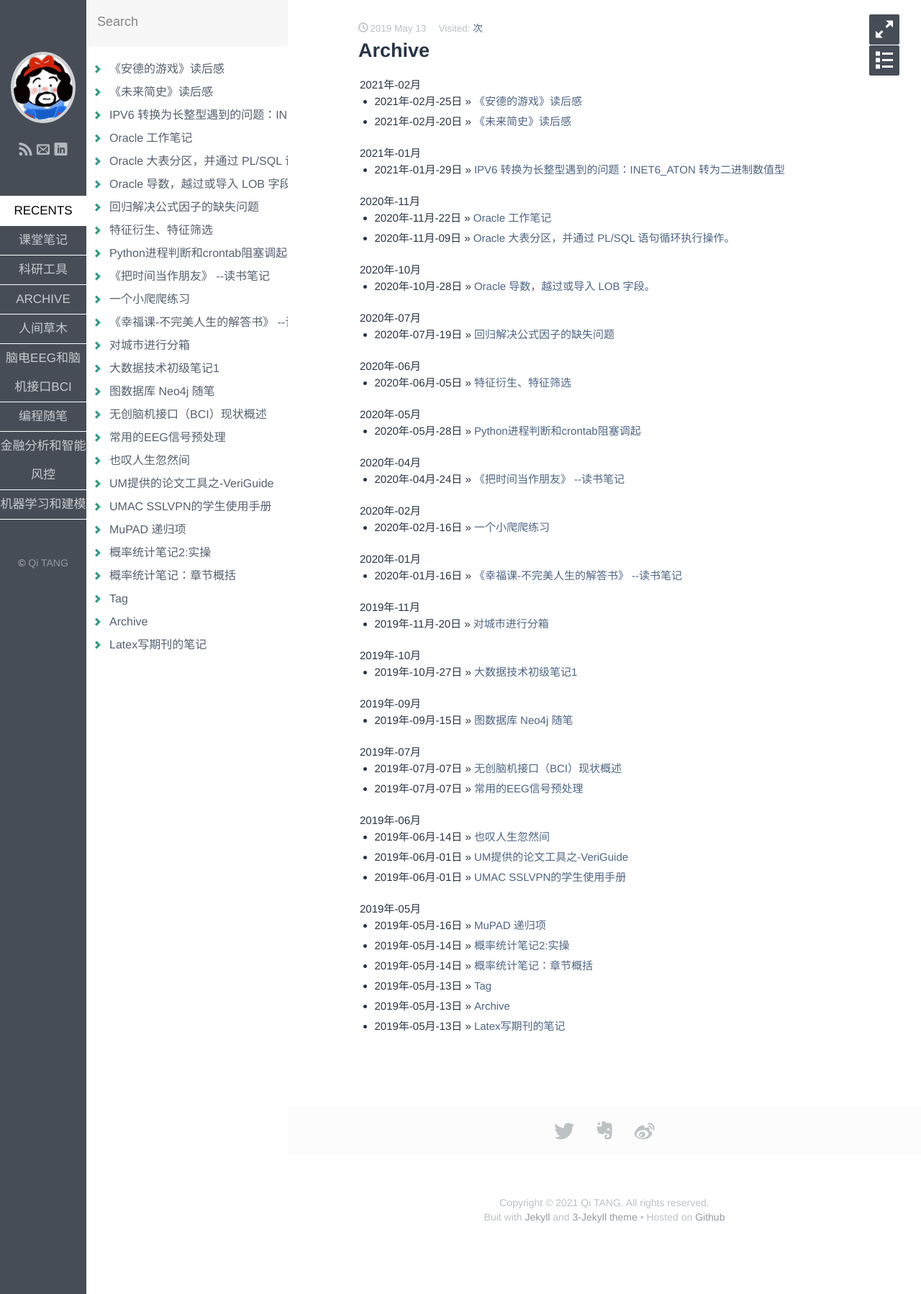
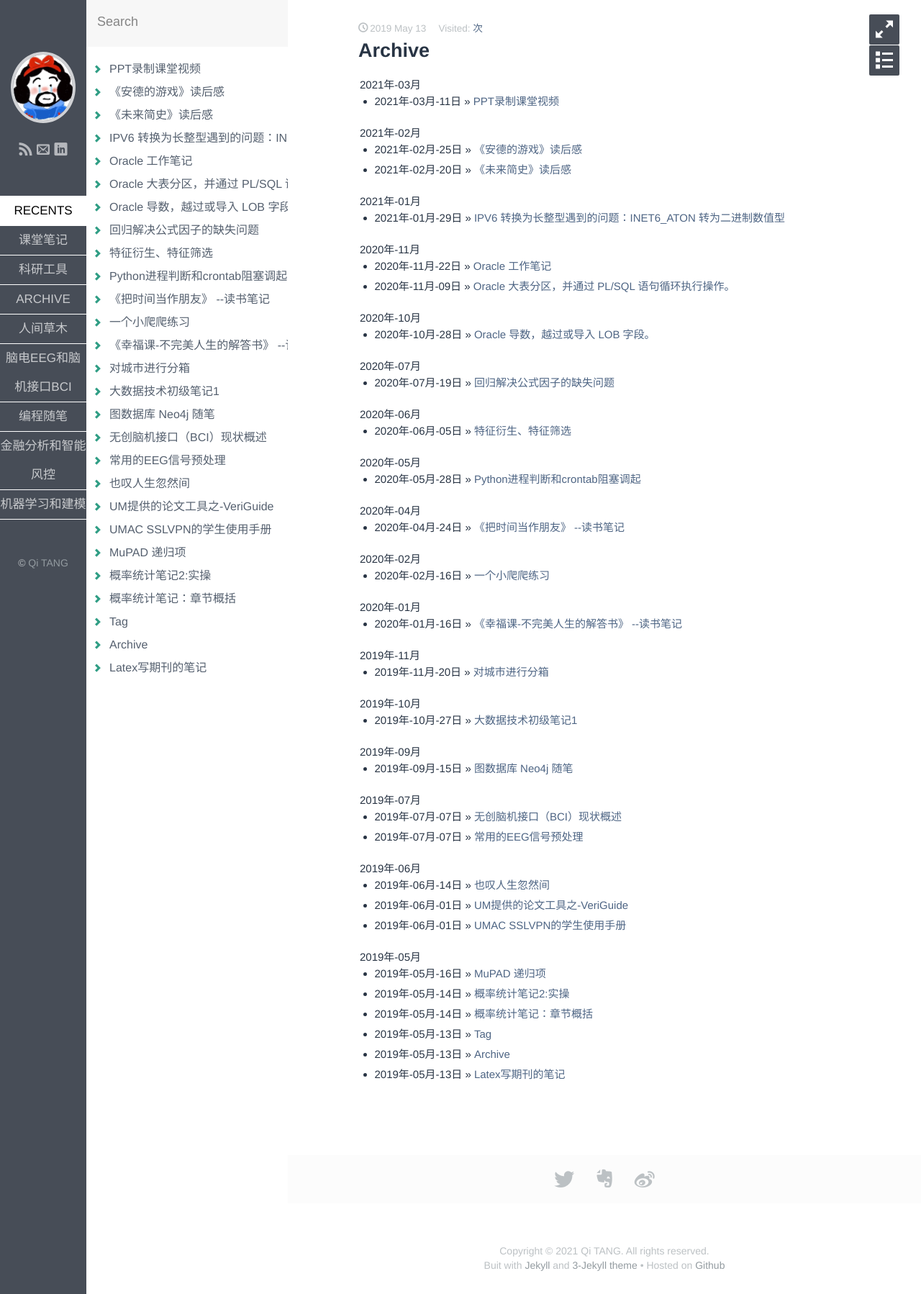
Before and after one commit to iqgnat/iqgnat.github.io, a Jekyll site: the page built from _posts/Archive/2019-05-13-archive.md, in a window 1280 px wide. Shown: the whole page at 72% size. Built offline with Jekyll 4.4.1, drawn with Linux system fonts in a browser that asks for light colours; nearby versions of some CDN libraries; some web fonts are replaced; comment, search, counter and statistics services are not loaded; some of the changed lines change nothing that is shown.

Commit message:
pptvideo

```diff
--- a/_includes/leancloud-analytics.html
+++ b/_includes/leancloud-analytics.html
@@ -1,6 +1,7 @@
 
 {% if site.leancloud.enable %}
-  <script src="https://code.jquery.com/jquery-3.2.0.min.js"></script>
+
+  <script src="https://cdn.bootcdn.net/ajax/libs/jquery/3.2.0/jquery.min.js"></script>
   <script src="https://cdn1.lncld.net/static/js/av-core-mini-0.6.1.js"></script>
   <script>AV.initialize("{{site.leancloud.app_id}}", "{{site.leancloud.app_key}}");</script>
   <script>
--- /dev/null
+++ b/_posts/2021-03-11-PPT_to_video_recording.md
@@ -0,0 +1,30 @@
+---
+title: PPT录制课堂视频
+categories: 人间草木
+tags: 人间草木
+description:
+comments: true
+author: Tang Qi
+sidebar:
+  nav: docs-cn
+aside:
+  toc: true
+layout: post
+visitor: true
+---
+
+最近根据 PPT 录制了一小段课堂视频，和Vlog有点不一样。记录一下小小的经验：
+
+<!--more-->
+
+# <font face="黑体" color=green size=5>步骤</font>
+
+1.  讲稿:  合适的语速在大约  300字/分钟。18分钟的视频共 5500字。
+2.  PPT：只用最朴素的元素动画，PPT录制出来的教学视频看起来就生动了。
+3.  WPS PPT演示录制： 一开始是一页一页录制的语音，再通过QuickTime Player 拼接。但总有一些声刺（应该是音频碰撞造成了相位扭曲）在拼接的地方出现。还是选择在PPT演示录制里面，整篇录制。
+4.  录制的声音有背景噪音，人声也有些炸。通过 Final Cut Pro 对做背景降噪 和 对声音带通滤波。
+5.  添加字幕： 迅捷视频剪辑软件。速度快，翻译得准确，好用。
+
+
+
+![代码结构](https://github.com/iqgnat/iqgnat.github.io/raw/master/assets/images/2021-01-28-python_judge_crontab_blocking_call/%E4%BB%A3%E7%A0%81%E7%BB%93%E6%9E%84.PNG)
```
Also changed, not shown: assets/images/2021-03-11-PPT_to_video_recording/屏幕截图(2).png (added), 2 other files.
